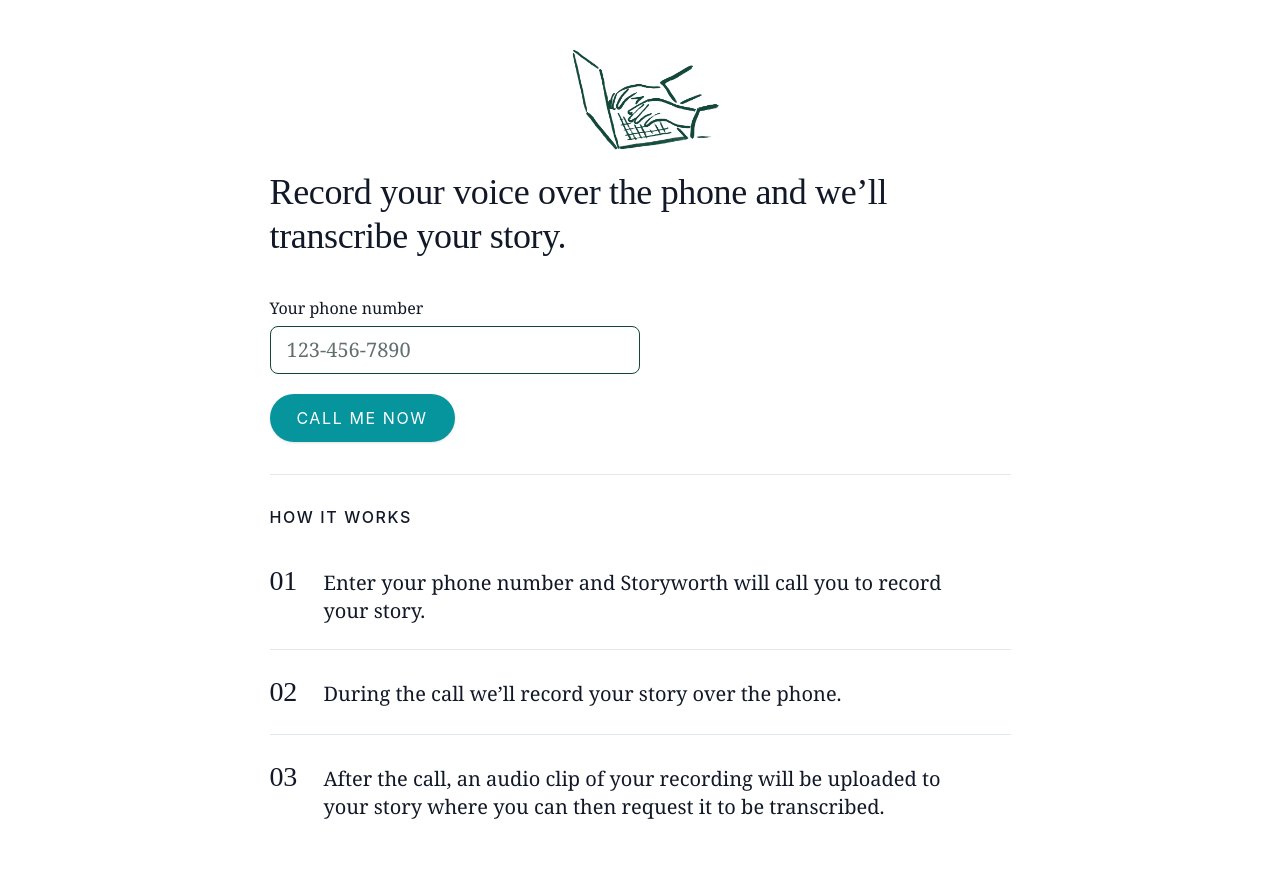
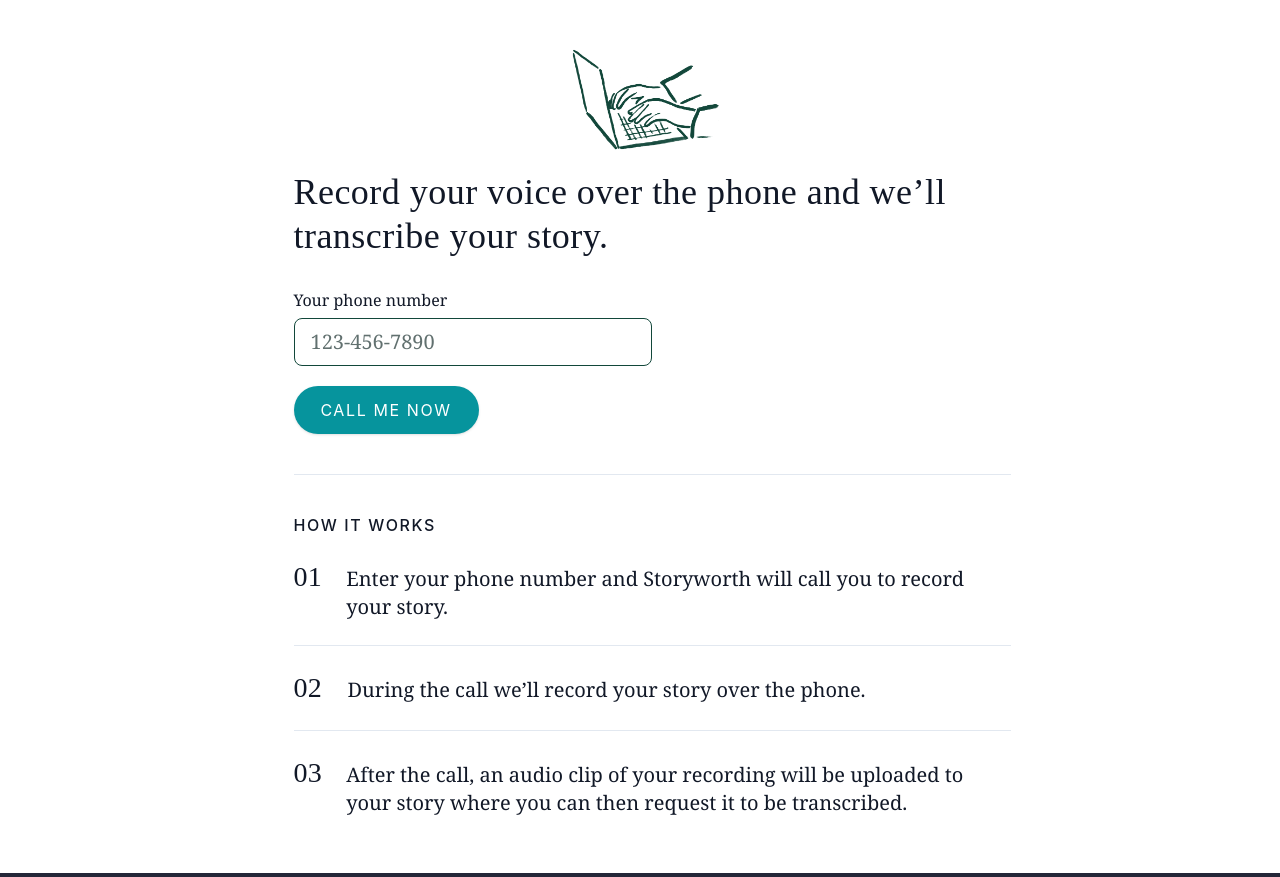
Before and after one commit to nickoferrall/storyworth-voice-recordings, a Next.js app: page / in a window 1280 px wide. Built offline with nearby package versions, Linux system fonts and the light colour scheme.

Commit message:
improve styles to match design

```diff
--- a/pages/index.tsx
+++ b/pages/index.tsx
@@ -30,12 +30,12 @@ export default function HomePage() {
             priority
           />
         </div>
-        <div className="mx-auto w-full md:w-[741px] md:relative md:-mt-5">
-          <h1 className="font-gtDisplay text-brand text-[36px] leading-[44px] tracking-[-0.01em] font-normal">
+        <div className="mx-auto w-full md:w-[741px] md:relative md:-mt-5 pl-6">
+          <h1 className="font-gtDisplay text-brand text-[36px] leading-[44px] font-normal">
             Record your voice over the phone and we’ll transcribe your story.
           </h1>
 
-          <label className="block text-[#12473A] mt-10 mb-2 font-gtText font-[350] text-[16px] leading-[20px]">
+          <label className="block text-[#12473A] mt-8 mb-2 font-gtText font-[350] text-[16px] leading-[20px]">
             Your phone number
           </label>
           <input
@@ -60,7 +60,7 @@ export default function HomePage() {
           >
             {loading ? 'Calling…' : 'Call me now'}
           </button>
-          <hr className="my-8 border-t border-slate-200" />
+          <hr className="my-10 border-t border-slate-200" />
           {error && <p className="text-red-600 mt-3">{error.message}</p>}
           {data && (
             <p className="text-gray-700 mt-4">
@@ -68,12 +68,12 @@ export default function HomePage() {
             </p>
           )}
 
-          <h2 className="font-gtAmerica uppercase font-medium text-[16px] leading-[20px] tracking-[0.1em] text-black">
+          <h2 className="font-gtAmerica uppercase font-medium text-[16px] leading-[20px] text-black">
             HOW IT WORKS
           </h2>
-          <ol className="mt-3 divide-y divide-slate-200">
+          <ol className="divide-y divide-slate-200">
             <li className="flex gap-6 items-baseline py-6">
-              <span className="font-gtDisplay text-[28px] leading-[36px] tracking-[-0.01em] font-normal text-[#000000] w-[30px]">
+              <span className="font-gtDisplay text-[28px] leading-[36px] font-normal text-[#000000] w-[30px]">
                 01
               </span>
               <p className="font-gtText font-[350] text-[20px] leading-[28px] text-[#042A21] max-w-[667px]">
@@ -81,7 +81,7 @@ export default function HomePage() {
               </p>
             </li>
             <li className="flex gap-6 items-baseline py-6">
-              <span className="font-gtDisplay text-[28px] leading-[36px] tracking-[-0.01em] font-normal text-[#000000] w-[30px]">
+              <span className="font-gtDisplay text-[28px] leading-[36px] font-normal text-[#000000] w-[30px]">
                 02
               </span>
               <p className="font-gtText font-[350] text-[20px] leading-[28px] text-[#042A21] max-w-[667px]">
@@ -89,7 +89,7 @@ export default function HomePage() {
               </p>
             </li>
             <li className="flex gap-6 items-baseline py-6">
-              <span className="font-gtDisplay text-[28px] leading-[36px] tracking-[-0.01em] font-normal text-[#000000] w-[30px]">
+              <span className="font-gtDisplay text-[28px] leading-[36px] font-normal text-[#000000] w-[30px]">
                 03
               </span>
               <p className="font-gtText font-[350] text-[20px] leading-[28px] text-[#042A21] max-w-[667px]">
```
Also changed, not shown: styles/tailwind.css.
